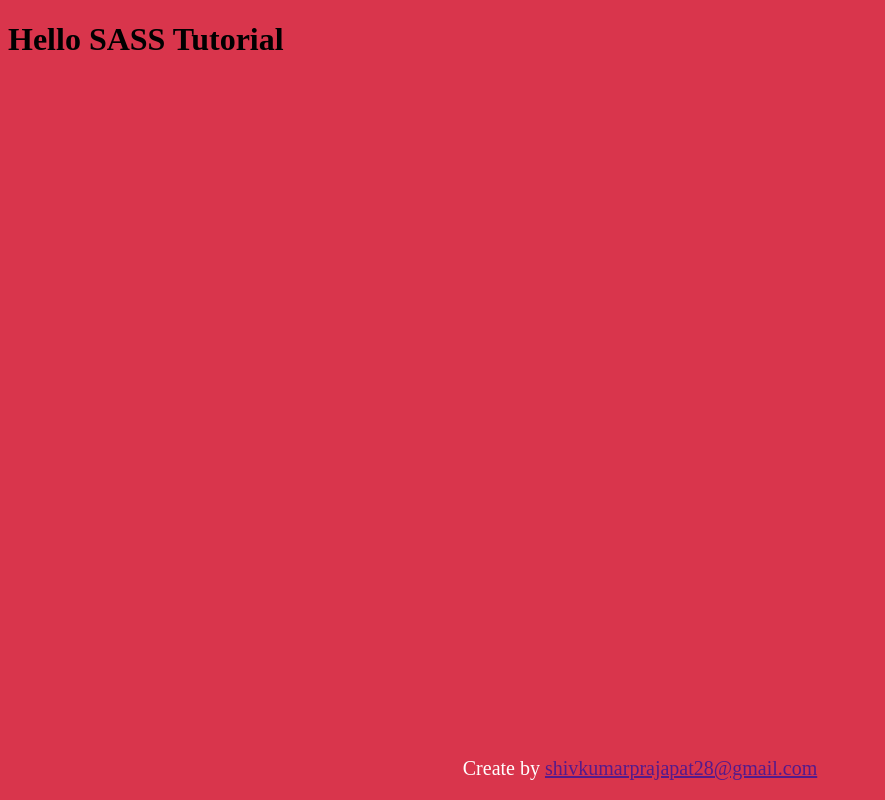
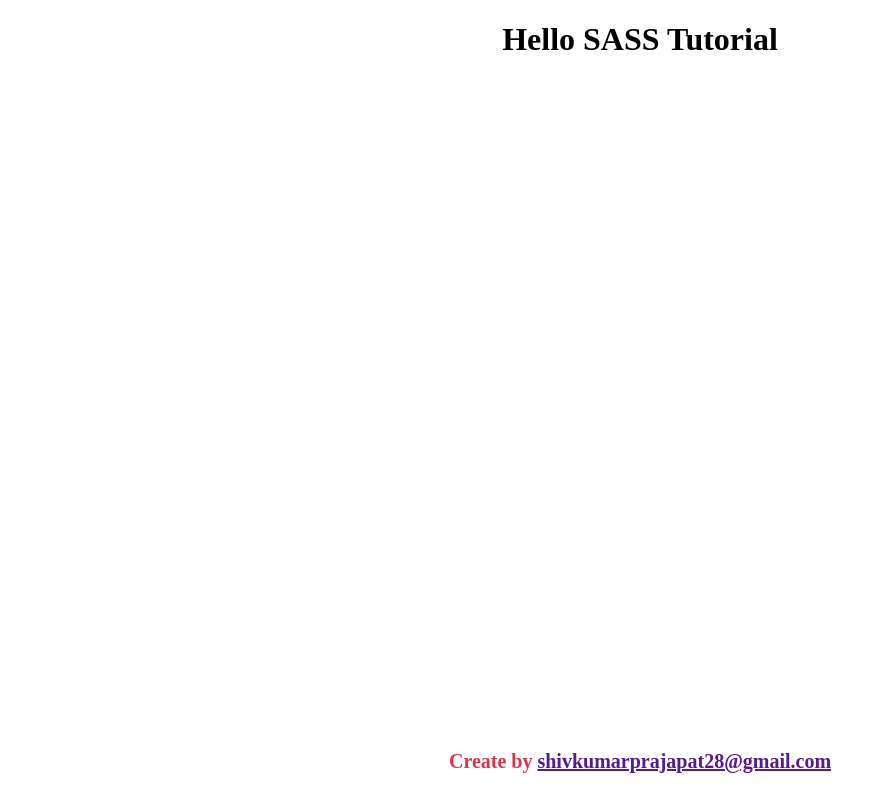
Before and after one commit to shivkumarprajapat/complite-sass-tutorial, a plain HTML site: page index.html in a window 1280 px wide. Shown: the whole page, without its empty margins (0-885 px from the left). Drawn offline with Linux system fonts and the light colour scheme.

Commit message:
Sass Nested Rules and Properties

```diff
--- a/css/index.scss
+++ b/css/index.scss
@@ -1,18 +1,22 @@
-// Color
+// Sass Variables
+
 $primary: #d9354c;
 $white: #fff;
 
-body{
-    background-color: $primary;
-}
+// Sass Nested Rules and Properties
 
-
-footer{
+body {
+    background-color: $white;
+    text-align: center;
+    footer {
         position: absolute;
         bottom: 0;
         text-align: center;
         left: 0;
         width: 100%;
+        h4 {
             font-size: 20px;
-    color: $white;
+            color: $primary;
         }
+    }
+}
--- a/index.html
+++ b/index.html
@@ -13,7 +13,7 @@
 
     <h1>Hello SASS Tutorial</h1>
     <footer>
-        <p>Create by <a href="">shivkumarprajapat28@gmail.com</a></p>
+        <h4>Create by <a href="">shivkumarprajapat28@gmail.com</a></h4>
     </footer>
 </body>
 
```
Also changed, not shown: css/index.css, 1 other file. Lines whose indentation alone changed are shown as unchanged.
